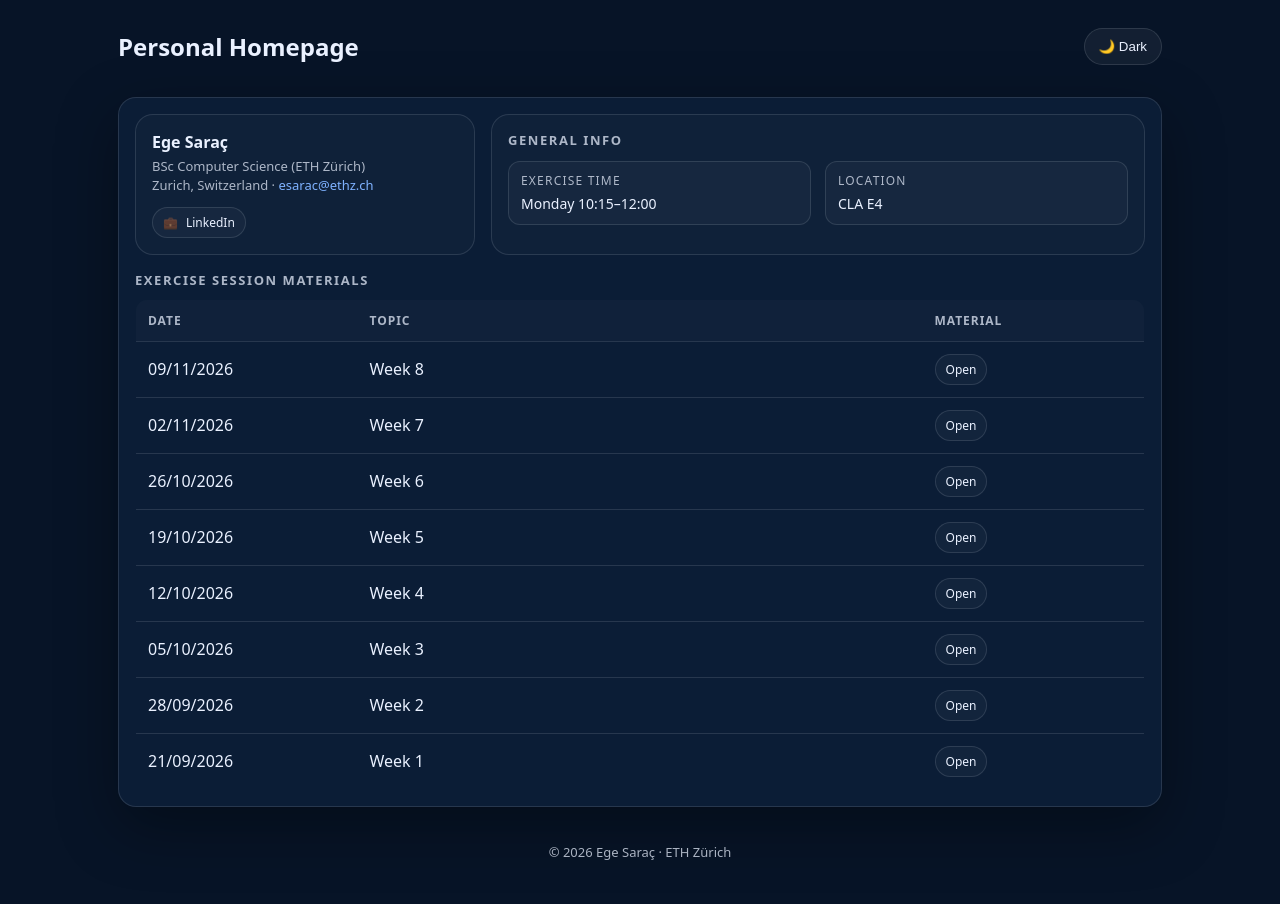
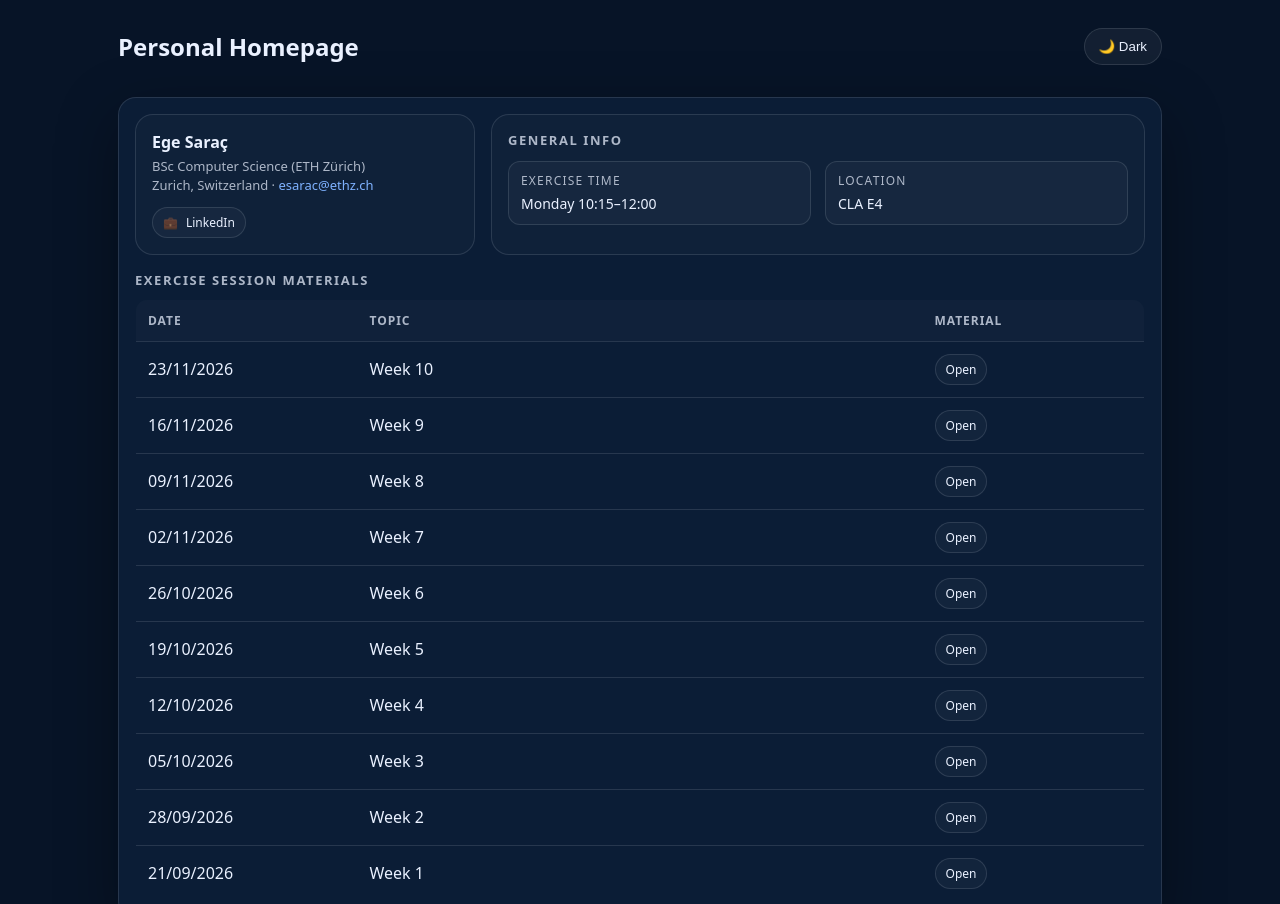
Before and after one commit to ege-sarac/ege-sarac.github.io, a plain HTML site: page index.html in a window 1280 px wide. Shown: the top 904 px of the page. Drawn offline with Linux system fonts and the light colour scheme.

Commit message:
final w9,w10

```diff
--- a/index.html
+++ b/index.html
@@ -306,6 +306,16 @@
 
                 <tbody>
                 <tr>
+                    <td>23/11/2026</td>
+                    <td>Week 10 </td>
+                    <td><a class="tag" href="Session 10 Notes.pdf" target="_blank" rel="noreferrer">Open</a></td>
+                </tr>
+                <tr>
+                    <td>16/11/2026</td>
+                    <td>Week 9 </td>
+                    <td><a class="tag" href="Session 9 Notes.pdf" target="_blank" rel="noreferrer">Open</a></td>
+                </tr>
+                <tr>
                     <td>09/11/2026</td>
                     <td>Week 8 </td>
                     <td><a class="tag" href="Session 8 Notes.pdf" target="_blank" rel="noreferrer">Open</a></td>
```
Also changed, not shown: 2 other files.
